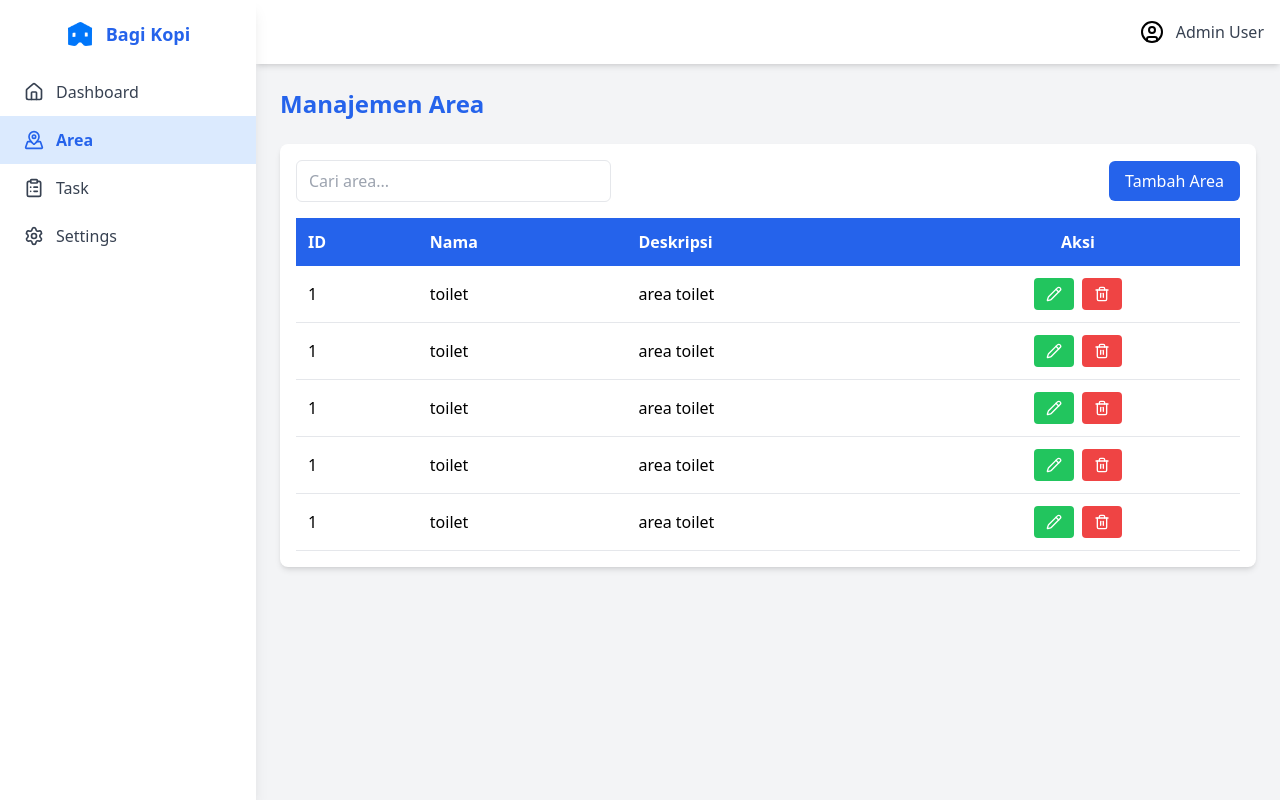
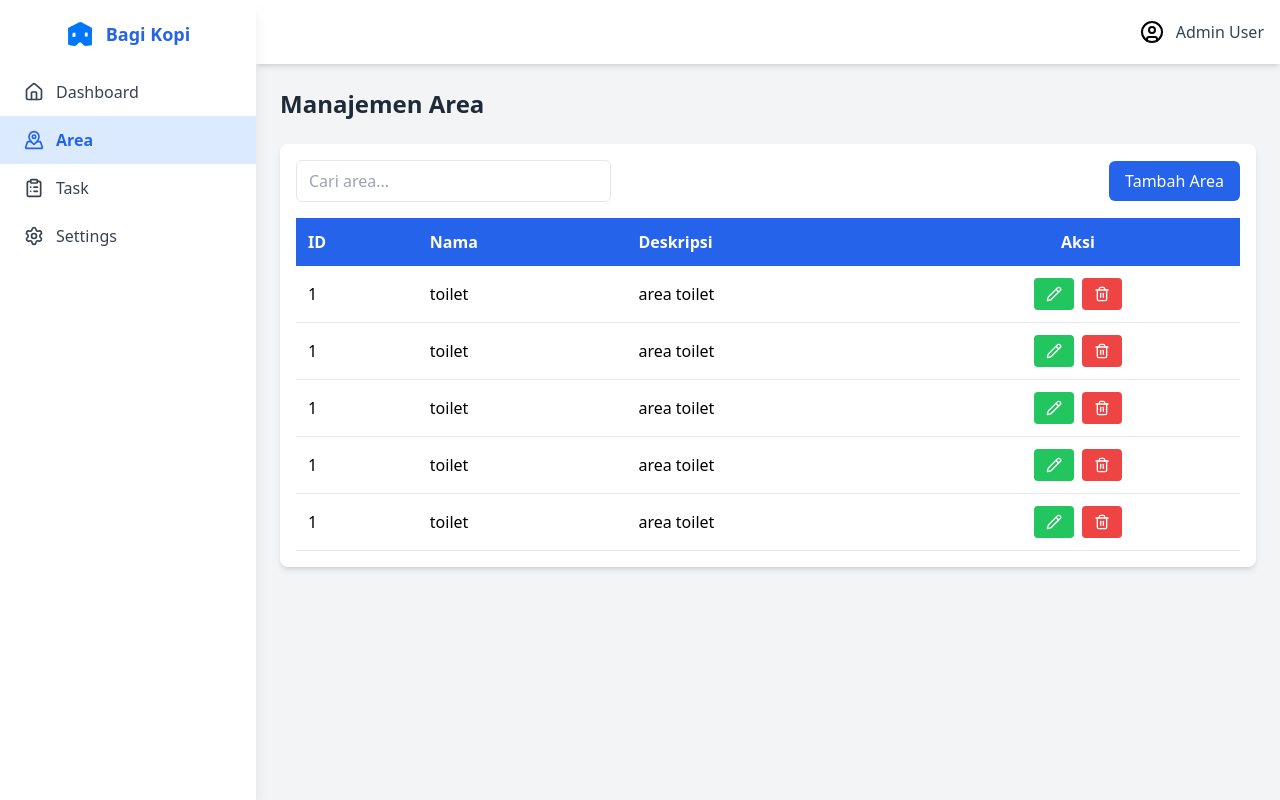
Before and after one commit to RizalSFN/ceklis-monitoring, a React (Vite) app in the folder frontend/: page /area in a window 1280 px wide. Built offline with nearby package versions, Linux system fonts and the light colour scheme.

Commit message:
fixing array isue

```diff
--- a/frontend/src/pages/Area.jsx
+++ b/frontend/src/pages/Area.jsx
@@ -3,13 +3,13 @@ import { Pencil, Trash2 } from "lucide-react";
 import Layout from "../layouts/Layout";
 
 function Area() {
-    const [area, setArea] = useState([
+    const area = [
         { id: 1, name: "toilet", description: "area toilet" },
         { id: 1, name: "toilet", description: "area toilet" },
         { id: 1, name: "toilet", description: "area toilet" },
         { id: 1, name: "toilet", description: "area toilet" },
         { id: 1, name: "toilet", description: "area toilet" },
-    ]);
+    ]
 
     const [isCreateOpen, setIsCreateOpen] = useState(false)
     const [isEditOpen, setIsEditOpen] = useState(false)
@@ -89,7 +89,7 @@ function Area() {
                     </table>
                 </div>
             </div> */}
-            <h1 className="text-2xl font-bold mb-6 text-blue-600">Manajemen Area</h1>
+            <h1 className="text-2xl font-bold mb-6 text-gray-800">Manajemen Area</h1>
 
             <div className="bg-white rounded-lg shadow-md p-4">
                 <div className="flex flex-col sm:flex-row justify-between items-center mb-4">
```
